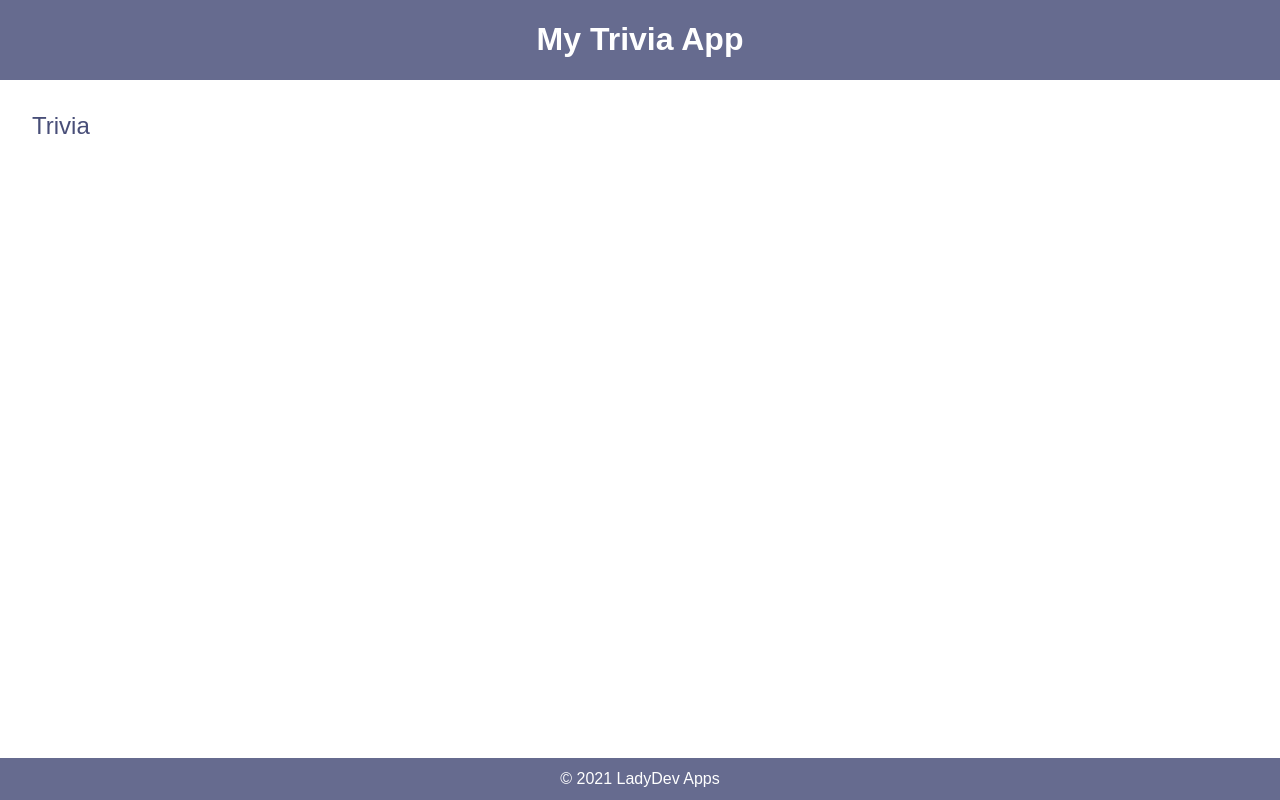
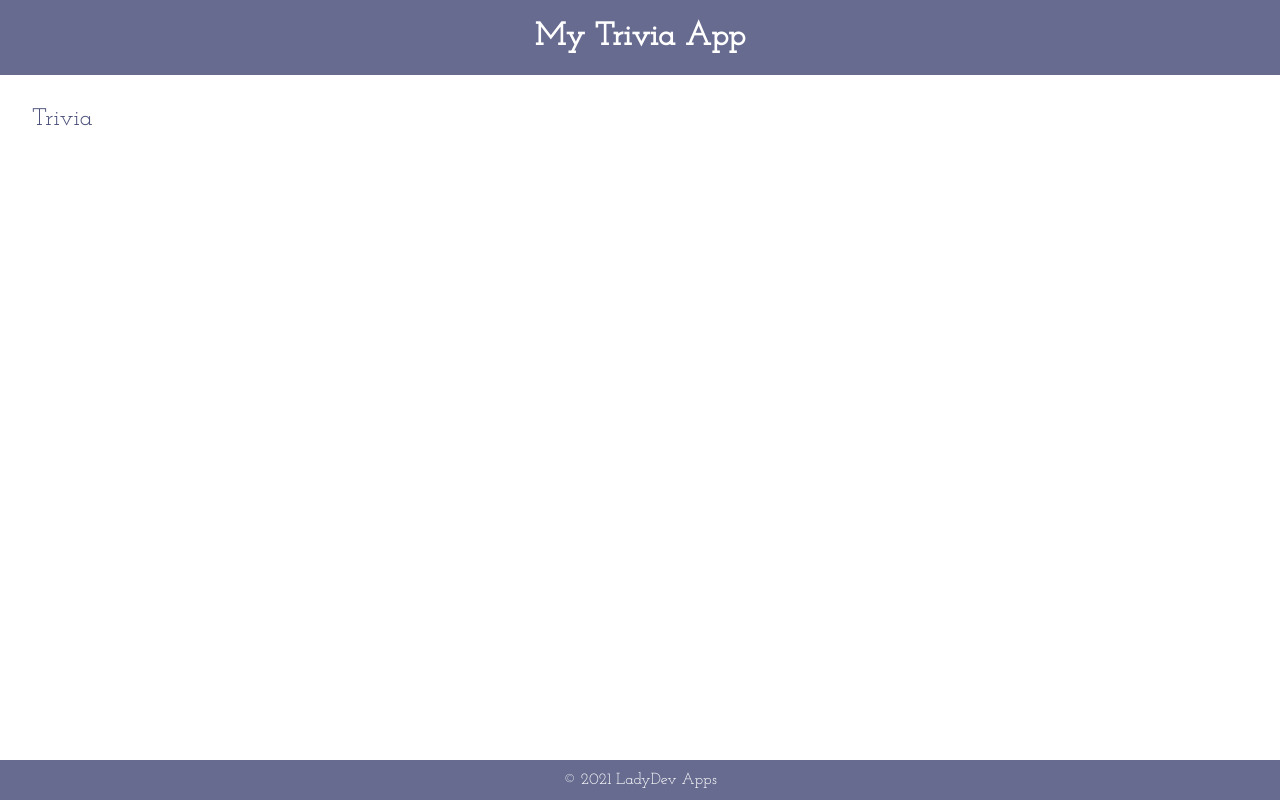
Before and after one commit to j-kincaid/CodingAndCocktails, an Angular app in the folder trivia21/: page / in a window 1280 px wide. Built offline with nearby package versions, Linux system fonts and the light colour scheme.

Commit message:
changed font to Josefin Slab

```diff
--- a/trivia21/src/index.html
+++ b/trivia21/src/index.html
@@ -5,6 +5,8 @@
   <title>Trivia21</title>
   <base href="/">
   <meta name="viewport" content="width=device-width, initial-scale=1">
+  <link rel="preconnect" href="https://fonts.gstatic.com">
+  <link href="https://fonts.googleapis.com/css2?family=Josefin+Slab&display=swap" rel="stylesheet">
   <link rel="icon" type="image/x-icon" href="favicon.ico">
 </head>
 <body>
--- a/trivia21/src/styles.css
+++ b/trivia21/src/styles.css
@@ -6,6 +6,6 @@ body {
 
 body {
   margin: 0;
-  font-family: sans-serif;
+  font-family: 'Josefin Slab', serif;
   font-size: 16px;
 }
```
